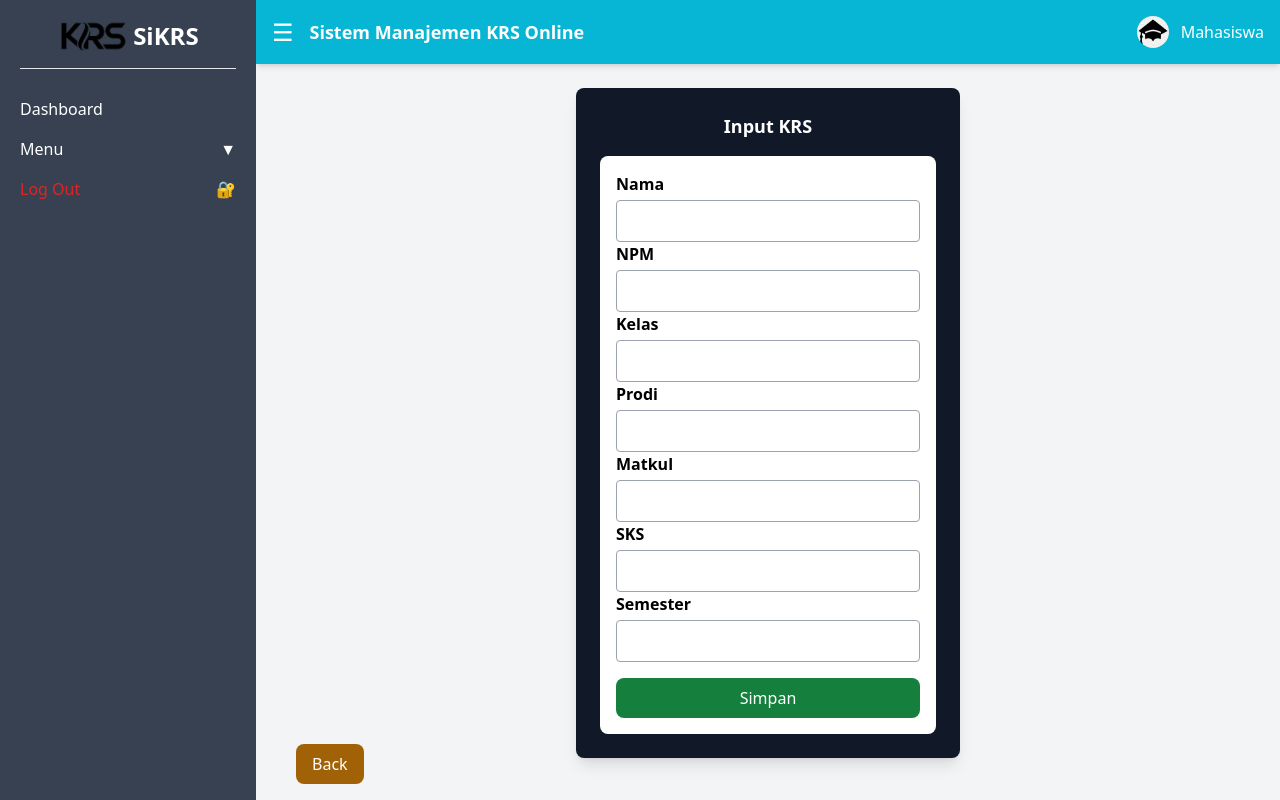
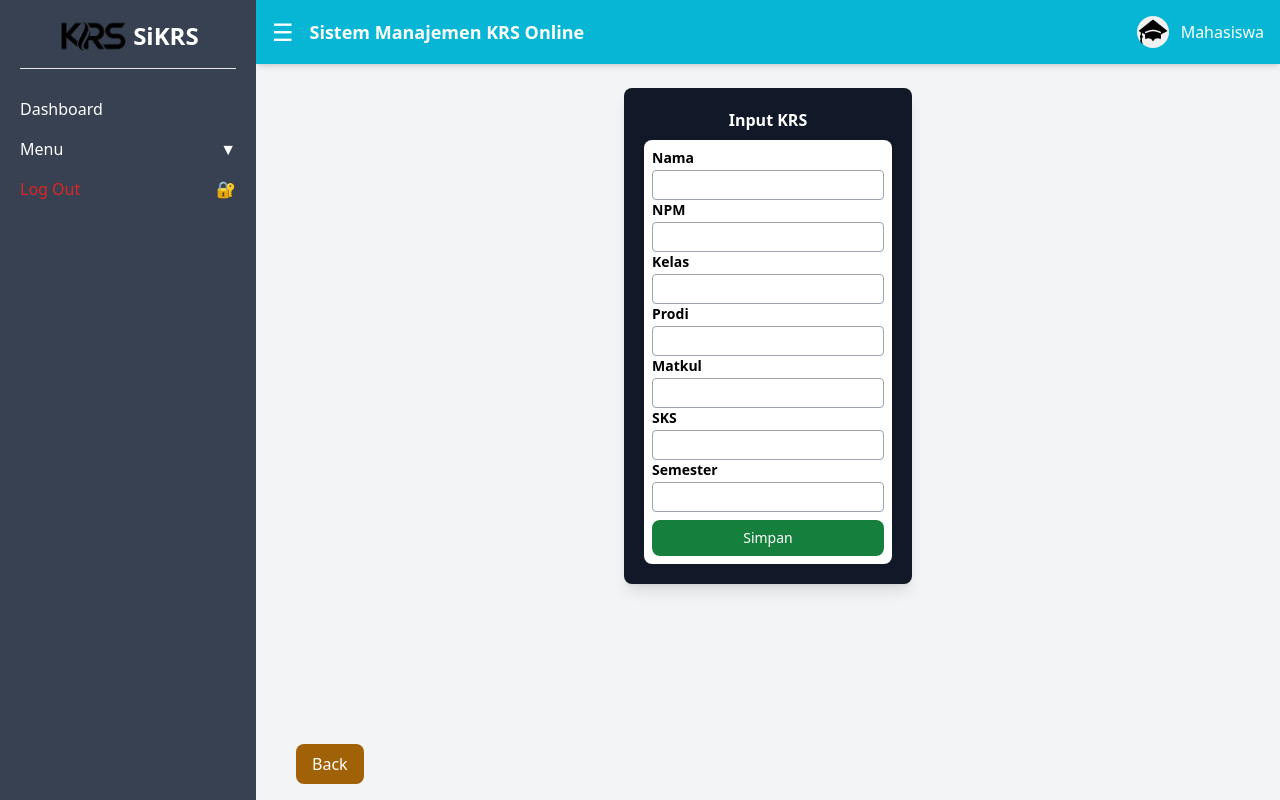
Before and after one commit to deviarynn/PBF-frontendSIKRS, a Laravel app: page /mahasiswa/tambahKRS in a window 1280 px wide. Run offline with Laravel 10, Linux system fonts and the light colour scheme; some libraries are stand-ins or nearby versions.

Commit message:
`Refactor controllers and views for dashboard and data management`

```diff
--- a/app/Models/dataKRS.php
+++ b/app/Models/dataKRS.php
@@ -8,4 +8,6 @@ use Illuminate\Database\Eloquent\Model;
 class dataKRS extends Model
 {
     use HasFactory;
+    protected $table = 'krs'; // <- tambahkan ini!
+
 }
--- a/app/Models/dataKelas.php
+++ b/app/Models/dataKelas.php
@@ -9,4 +9,6 @@ use Illuminate\Database\Eloquent\Model;
 class dataKelas extends Model
 {
     use HasFactory;
+    protected $table = 'kelas'; // <- tambahkan ini!
+
 }
--- a/app/Models/dataMahasiswa.php
+++ b/app/Models/dataMahasiswa.php
@@ -5,7 +5,9 @@ namespace App\Models;
 use Illuminate\Database\Eloquent\Factories\HasFactory;
 use Illuminate\Database\Eloquent\Model;
 
-class dataMahasiwa extends Model
+class dataMahasiswa extends Model
 {
     use HasFactory;
+
+    protected $table = 'mahasiswa';
 }
--- a/app/Models/dataProdi.php
+++ b/app/Models/dataProdi.php
@@ -9,4 +9,6 @@ use Illuminate\Database\Eloquent\Model;
 class dataProdi extends Model
 {
     use HasFactory;
+    protected $table = 'prodi'; // <- tambahkan ini!
+
 }
--- a/resources/views/admin/dataKelas.blade.php
+++ b/resources/views/admin/dataKelas.blade.php
@@ -134,7 +134,11 @@
                                 <td class="border border-gray-400 px-4 py-2">{{ $k['nama_kelas'] }}</td>
                                 <td class="border border-gray-400 px-4 py-2 text-center">
                                     <a href="/admin/editKelas/{{ $k['id_kelas'] }}" class="text-blue-500">✏</a>
-                                    <a href="/admin/deleteKelas/{{ $k['id_kelas'] }}" class="text-red-500 ml-2">🗑</a>
+                                    <form action="{{ url('admin/hapusKelas/' . $k['id_kelas']) }}" method="POST" class="inline">
+                                        @csrf
+                                        @method('DELETE')
+                                        <button type="submit" class="text-red-500 ml-2" onclick="return confirm('Apakah Anda yakin ingin menghapus data kelas ini?');">🗑</button>
+                                    </form>
                                 </td>
                             </tr>
 
--- a/resources/views/mahasiswa/dashboard.blade.php
+++ b/resources/views/mahasiswa/dashboard.blade.php
@@ -77,7 +77,7 @@
 
                     <div class="mt-4 flex justify-center space-x-4">
                         {{-- <a href="/mahasiswa/dataMatkul" class="text-blue-600 hover:underline">Lihat Data Matkul</a> --}}
-                        <a href="/mahasiswa/dataKRS" class="text-blue-600 hover:underline">Isi KRS</a>
+                        <a href="/mahasiswa/tambahKRS" class="text-blue-600 hover:underline">Isi KRS</a>
                     </div>
                 </div>
             </div>
--- a/resources/views/mahasiswa/tambahKRS.blade.php
+++ b/resources/views/mahasiswa/tambahKRS.blade.php
@@ -141,36 +141,37 @@
 
             <main class="flex-1 p-6">
                 <div class="flex justify-center items-center h-full">
-                    <div class="bg-gray-900 text-white w-96 rounded-lg shadow-lg p-6">
-                        <h2 class="text-lg font-bold text-center">Input KRS</h2>
-                        <form onsubmit="simpanKRS(event)" class="bg-white p-4 rounded-lg mt-4 text-black">
-                            <label for="nama" class="block text-black font-semibold">Nama</label>
-                            <input id="nama" type="text" class="w-full border border-gray-400 rounded p-2 mt-1">
+                    <div class="bg-gray-900 text-white w-72 rounded-lg shadow-lg p-5">
+                        <h2 class="text-base font-bold text-center">Input KRS</h2>
+                        <form onsubmit="simpanKRS(event)" class="bg-white p-2 rounded-lg mt-2 text-black text-sm">
+                            <label for="nama" class="block font-semibold">Nama</label>
+                            <input id="nama" type="text" class="w-full border border-gray-400 rounded p-1 mt-0.5">
 
-                            <label for="npm" class="text-black font-semibold">NPM</label>
-                            <input id="npm" type="text" class="w-full border border-gray-400 rounded p-2 mt-1">
+                            <label for="npm" class="font-semibold">NPM</label>
+                            <input id="npm" type="text" class="w-full border border-gray-400 rounded p-1 mt-0.5">
 
-                            <label for="kelas" class="block text-black font-semibold">Kelas</label>
-                            <input id="kelas" type="text" class="w-full border border-gray-400 rounded p-2 mt-1">
+                            <label for="kelas" class="block font-semibold">Kelas</label>
+                            <input id="kelas" type="text" class="w-full border border-gray-400 rounded p-1 mt-0.5">
 
-                            <label for="prodi" class="block text-black font-semibold">Prodi</label>
-                            <input id="prodi" type="text" class="w-full border border-gray-400 rounded p-2 mt-1">
+                            <label for="prodi" class="block font-semibold">Prodi</label>
+                            <input id="prodi" type="text" class="w-full border border-gray-400 rounded p-1 mt-0.5">
 
-                            <label for="matkul" class="block text-black font-semibold">Matkul</label>
-                            <input id="matkul" type="text" class="w-full border border-gray-400 rounded p-2 mt-1">
+                            <label for="matkul" class="block font-semibold">Matkul</label>
+                            <input id="matkul" type="text" class="w-full border border-gray-400 rounded p-1 mt-0.5">
 
-                            <label for="sks" class="block text-black font-semibold">SKS</label>
-                            <input id="sks" type="number" class="w-full border border-gray-400 rounded p-2 mt-1">
+                            <label for="sks" class="block font-semibold">SKS</label>
+                            <input id="sks" type="number" class="w-full border border-gray-400 rounded p-1 mt-0.5">
 
-                            <label for="semester" class="block text-black font-semibold">Semester</label>
-                            <input id="semester" type="number" class="w-full border border-gray-400 rounded p-2 mt-1">
+                            <label for="semester" class="block font-semibold">Semester</label>
+                            <input id="semester" type="number" class="w-full border border-gray-400 rounded p-1 mt-0.5">
 
-                            <button type="submit" class="bg-green-700 text-white py-2 px-4 rounded-lg mt-4 w-full">Simpan</button>
+                            <button type="submit" class="bg-green-700 text-white py-2 px-4 rounded-lg mt-2 w-full">Simpan</button>
                         </form>
                     </div>
+
                 </div>
                 <div class="absolute left-100 bottom-0 ml-4 mb-4">
-                    <a href="/mahasiswa/dataKRS" class="bg-yellow-700 text-white py-2 px-4 rounded-lg block text-center">Back</a>
+                    <a href="/mahasiswa/dashboard" class="bg-yellow-700 text-white py-2 px-4 rounded-lg block text-center">Back</a>
                 </div>
             </main>
             </div>
--- a/routes/web.php
+++ b/routes/web.php
@@ -98,10 +98,10 @@ Route::get('/admin/dataMatkul', [DataMatkulController::class, 'index']);
 Route::get('/admin/tambahMatkul', [DataMatkulController::class, 'create']);
 Route::post('/admin/dataMatkul/store', [DataMatkulController::class, 'store'])->name('matkul.store');
 
-Route::get('/admin/edit/{kode_matkul}', [DataMatkulController::class, 'edit']);
-Route::put('/admin/update/{kode_matkul}', [DataMatkulController::class, 'update']);
+Route::get('/admin/editMatkul/{kode_matkul}', [DataMatkulController::class, 'edit'])->name('admin.editMatkul');
+Route::put('/admin/updateMatkul/{kode_matkul}', [DataMatkulController::class, 'update'])->name('admin.updateMatkul');
 
-Route::delete('/admin/hapusMatkul/{kode_matkul}', [DataMatkulController::class, 'destroy']);
+Route::delete('/admin/hapusMatkul/{kode_matkul}', [DataMatkulController::class, 'destroy'])->name('admin.hapusMatkul');
 
 
 //data kelas
@@ -117,6 +117,8 @@ Route::get('/admin/tambahKelas', function () {
 Route::get('/admin/editKelas', function () {
     return view('admin.editKelas');
 })->name('admin.editKelas');
+
+Route::delete('/admin/hapusKelas/{id_kelas}', [DataKelasController::class, 'destroy']);
 
 
 //data KRS
```
Also changed, not shown: app/Http/Controllers/DashboardAdmin.php (+23 -3 lines), app/Http/Controllers/DataKelasController.php (+8 -2 lines), app/Http/Controllers/DataMatkulController.php (+26 -27 lines), resources/views/admin/dashboard.blade.php (+5 -5 lines), resources/views/admin/dataMatkul.blade.php (+12 -2 lines), resources/views/admin/editMatkul.blade.php (+9 -5 lines).
